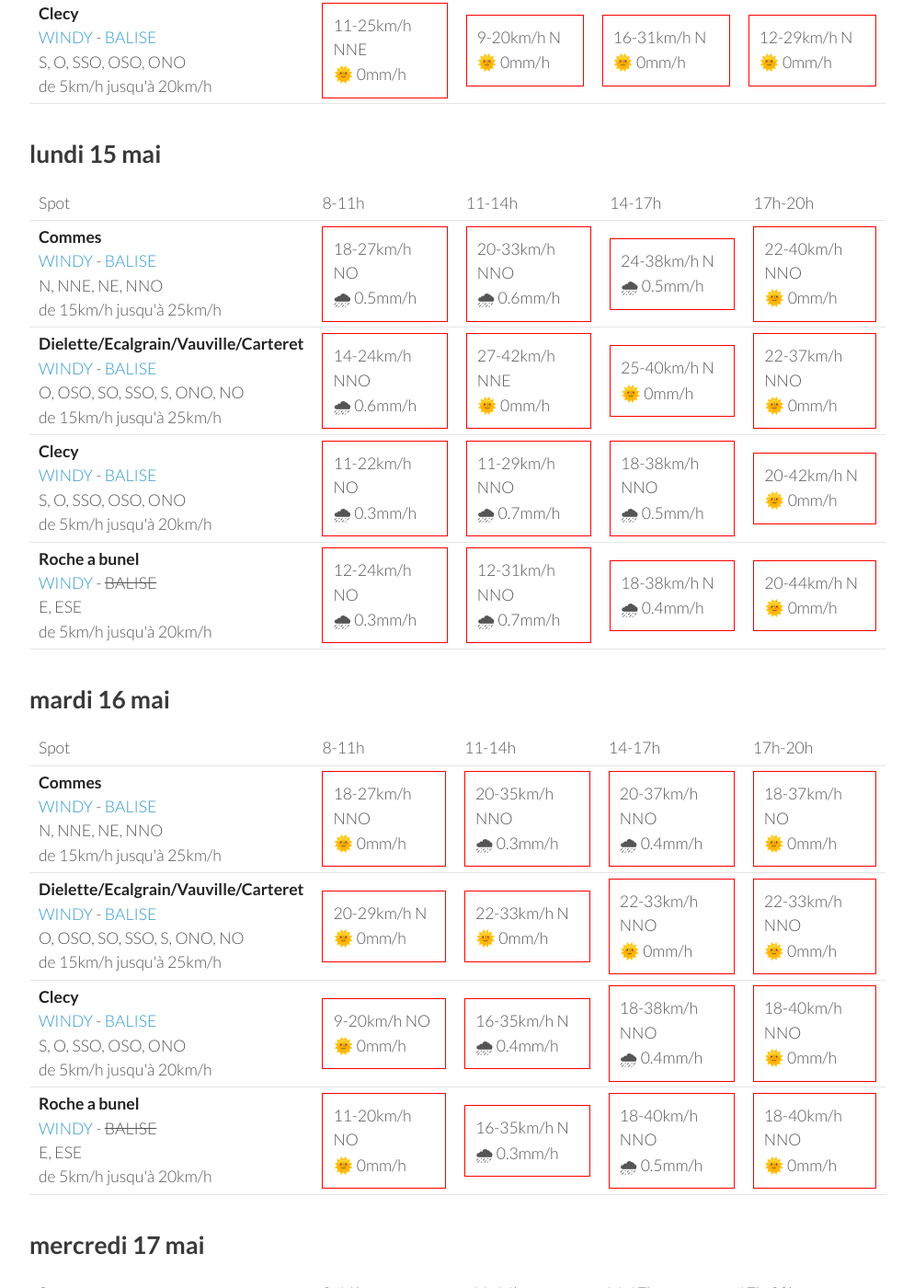
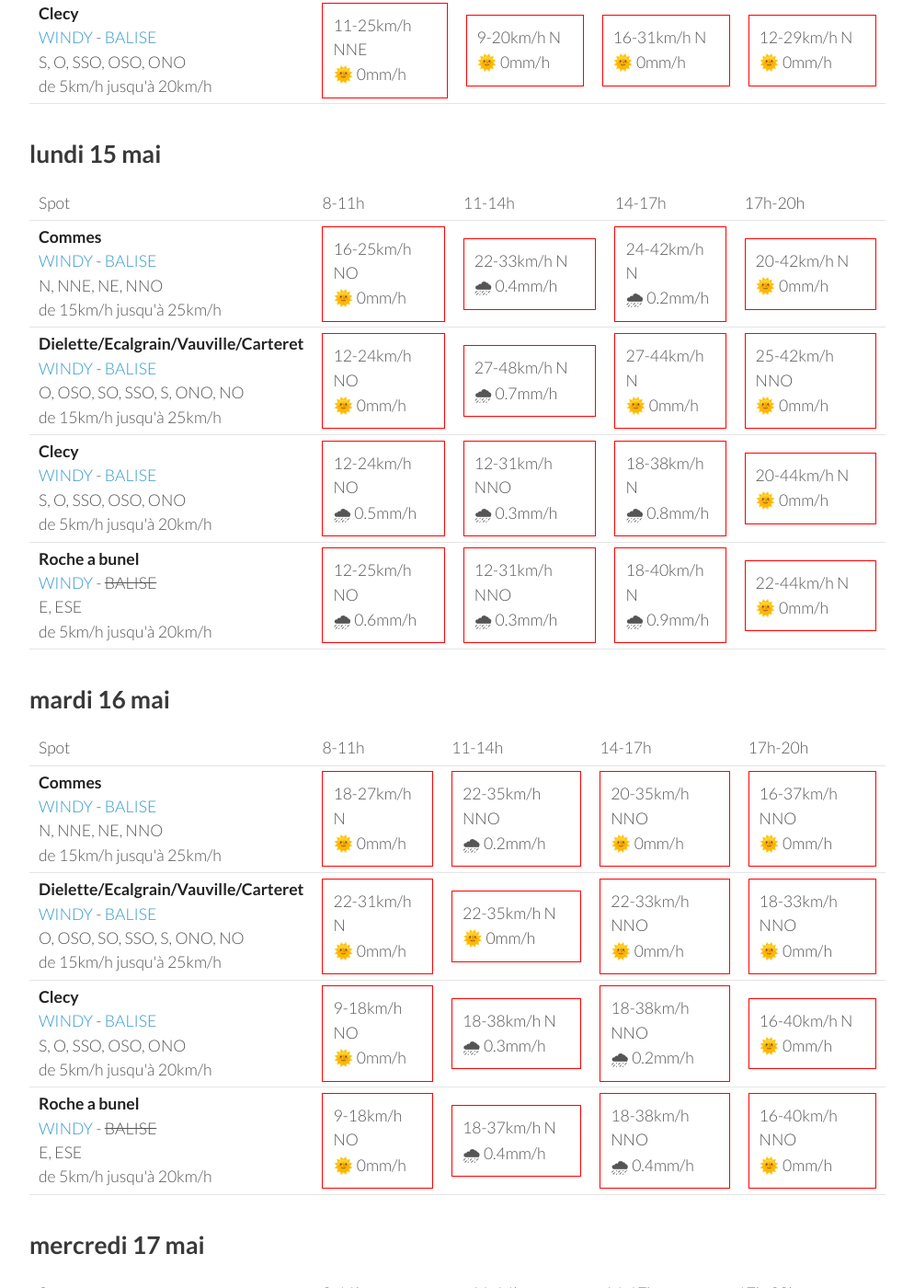
Before and after one commit to parapente-dans-le-nord/parapente-dans-le-nord.github.io, a Jekyll site: the page built from normandie.markdown, in a window 1280 px wide and 1400 px high, scrolled down 1317 px. Shown: the whole window at 92% size, without its empty margins (26-1020 px from the left). Built offline with Jekyll 4.4.1, drawn with Linux system fonts in a browser that asks for light colours; some of the changed text lies outside the part shown.

Commit message:
update index.markdown

```diff
--- a/normandie.markdown
+++ b/normandie.markdown
@@ -132,40 +132,40 @@ page mise à jour le samedi 13 mai 13:46
 <tr>
         <td><strong>Commes</strong><br><a href="https://windy.com/49.346/-0.726?48.936,-0.726,8">WINDY</a> - <span class=""><a href="http://www.balisemeteo.com/balise.php?idBalise=158">BALISE</a> </span><br> <span class="vent-favorable">N, NNE, NE, NNO</span><br><span class="force-vent">de 15km/h jusqu'à 25km/h</span> </td>
 
-            <td><div class="not-flyable"><p>18-27km/h NO</p><p>🌧 0.5mm/h</p></div></td>
-            <td><div class="not-flyable"><p>20-33km/h NNO</p><p>🌧 0.6mm/h</p></div></td>
-            <td><div class="not-flyable"><p>24-38km/h N</p><p>🌧 0.5mm/h</p></div></td>
-            <td><div class="not-flyable"><p>22-40km/h NNO</p><p>🌞 0mm/h</p></div></td>
+            <td><div class="not-flyable"><p>16-25km/h NO</p><p>🌞 0mm/h</p></div></td>
+            <td><div class="not-flyable"><p>22-33km/h N</p><p>🌧 0.4mm/h</p></div></td>
+            <td><div class="not-flyable"><p>24-42km/h N</p><p>🌧 0.2mm/h</p></div></td>
+            <td><div class="not-flyable"><p>20-42km/h N</p><p>🌞 0mm/h</p></div></td>
 
 
     </tr>
 <tr>
         <td><strong>Dielette/Ecalgrain/Vauville/Carteret</strong><br><a href="https://windy.com/49.650/-1.856?49.243,-1.856,8">WINDY</a> - <span class=""><a href="http://www.balisemeteo.com/balise.php?idBalise=81">BALISE</a> </span><br> <span class="vent-favorable">O, OSO, SO, SSO, S, ONO, NO</span><br><span class="force-vent">de 15km/h jusqu'à 25km/h</span> </td>
 
-            <td><div class="not-flyable"><p>14-24km/h NNO</p><p>🌧 0.6mm/h</p></div></td>
-            <td><div class="not-flyable"><p>27-42km/h NNE</p><p>🌞 0mm/h</p></div></td>
-            <td><div class="not-flyable"><p>25-40km/h N</p><p>🌞 0mm/h</p></div></td>
-            <td><div class="not-flyable"><p>22-37km/h NNO</p><p>🌞 0mm/h</p></div></td>
+            <td><div class="not-flyable"><p>12-24km/h NO</p><p>🌞 0mm/h</p></div></td>
+            <td><div class="not-flyable"><p>27-48km/h N</p><p>🌧 0.7mm/h</p></div></td>
+            <td><div class="not-flyable"><p>27-44km/h N</p><p>🌞 0mm/h</p></div></td>
+            <td><div class="not-flyable"><p>25-42km/h NNO</p><p>🌞 0mm/h</p></div></td>
 
 
     </tr>
 <tr>
         <td><strong>Clecy</strong><br><a href="https://windy.com/48.929/-0.470?48.516,-0.470,8">WINDY</a> - <span class=""><a href="http://www.balisemeteo.com/balise.php?idBalise=122">BALISE</a> </span><br> <span class="vent-favorable">S, O, SSO, OSO, ONO</span><br><span class="force-vent">de 5km/h jusqu'à 20km/h</span> </td>
 
-            <td><div class="not-flyable"><p>11-22km/h NO</p><p>🌧 0.3mm/h</p></div></td>
-            <td><div class="not-flyable"><p>11-29km/h NNO</p><p>🌧 0.7mm/h</p></div></td>
-            <td><div class="not-flyable"><p>18-38km/h NNO</p><p>🌧 0.5mm/h</p></div></td>
-            <td><div class="not-flyable"><p>20-42km/h N</p><p>🌞 0mm/h</p></div></td>
+            <td><div class="not-flyable"><p>12-24km/h NO</p><p>🌧 0.5mm/h</p></div></td>
+            <td><div class="not-flyable"><p>12-31km/h NNO</p><p>🌧 0.3mm/h</p></div></td>
+            <td><div class="not-flyable"><p>18-38km/h N</p><p>🌧 0.8mm/h</p></div></td>
+            <td><div class="not-flyable"><p>20-44km/h N</p><p>🌞 0mm/h</p></div></td>
 
 
     </tr>
 <tr>
         <td><strong>Roche a bunel</strong><br><a href="https://windy.com/48.993/-0.499?48.580,-0.499,8">WINDY</a> - <span class="no-balise"> BALISE </span><br> <span class="vent-favorable">E, ESE</span><br><span class="force-vent">de 5km/h jusqu'à 20km/h</span> </td>
 
-            <td><div class="not-flyable"><p>12-24km/h NO</p><p>🌧 0.3mm/h</p></div></td>
-            <td><div class="not-flyable"><p>12-31km/h NNO</p><p>🌧 0.7mm/h</p></div></td>
-            <td><div class="not-flyable"><p>18-38km/h N</p><p>🌧 0.4mm/h</p></div></td>
-            <td><div class="not-flyable"><p>20-44km/h N</p><p>🌞 0mm/h</p></div></td>
+            <td><div class="not-flyable"><p>12-25km/h NO</p><p>🌧 0.6mm/h</p></div></td>
+            <td><div class="not-flyable"><p>12-31km/h NNO</p><p>🌧 0.3mm/h</p></div></td>
+            <td><div class="not-flyable"><p>18-40km/h N</p><p>🌧 0.9mm/h</p></div></td>
+            <td><div class="not-flyable"><p>22-44km/h N</p><p>🌞 0mm/h</p></div></td>
 
 
     </tr>
@@ -188,40 +188,40 @@ page mise à jour le samedi 13 mai 13:46
 <tr>
         <td><strong>Commes</strong><br><a href="https://windy.com/49.346/-0.726?48.936,-0.726,8">WINDY</a> - <span class=""><a href="http://www.balisemeteo.com/balise.php?idBalise=158">BALISE</a> </span><br> <span class="vent-favorable">N, NNE, NE, NNO</span><br><span class="force-vent">de 15km/h jusqu'à 25km/h</span> </td>
 
-            <td><div class="not-flyable"><p>18-27km/h NNO</p><p>🌞 0mm/h</p></div></td>
-            <td><div class="not-flyable"><p>20-35km/h NNO</p><p>🌧 0.3mm/h</p></div></td>
-            <td><div class="not-flyable"><p>20-37km/h NNO</p><p>🌧 0.4mm/h</p></div></td>
-            <td><div class="not-flyable"><p>18-37km/h NO</p><p>🌞 0mm/h</p></div></td>
+            <td><div class="not-flyable"><p>18-27km/h N</p><p>🌞 0mm/h</p></div></td>
+            <td><div class="not-flyable"><p>22-35km/h NNO</p><p>🌧 0.2mm/h</p></div></td>
+            <td><div class="not-flyable"><p>20-35km/h NNO</p><p>🌞 0mm/h</p></div></td>
+            <td><div class="not-flyable"><p>16-37km/h NNO</p><p>🌞 0mm/h</p></div></td>
 
 
     </tr>
 <tr>
         <td><strong>Dielette/Ecalgrain/Vauville/Carteret</strong><br><a href="https://windy.com/49.650/-1.856?49.243,-1.856,8">WINDY</a> - <span class=""><a href="http://www.balisemeteo.com/balise.php?idBalise=81">BALISE</a> </span><br> <span class="vent-favorable">O, OSO, SO, SSO, S, ONO, NO</span><br><span class="force-vent">de 15km/h jusqu'à 25km/h</span> </td>
 
-            <td><div class="not-flyable"><p>20-29km/h N</p><p>🌞 0mm/h</p></div></td>
-            <td><div class="not-flyable"><p>22-33km/h N</p><p>🌞 0mm/h</p></div></td>
+            <td><div class="not-flyable"><p>22-31km/h N</p><p>🌞 0mm/h</p></div></td>
+            <td><div class="not-flyable"><p>22-35km/h N</p><p>🌞 0mm/h</p></div></td>
             <td><div class="not-flyable"><p>22-33km/h NNO</p><p>🌞 0mm/h</p></div></td>
-            <td><div class="not-flyable"><p>22-33km/h NNO</p><p>🌞 0mm/h</p></div></td>
+            <td><div class="not-flyable"><p>18-33km/h NNO</p><p>🌞 0mm/h</p></div></td>
 
 
     </tr>
 <tr>
         <td><strong>Clecy</strong><br><a href="https://windy.com/48.929/-0.470?48.516,-0.470,8">WINDY</a> - <span class=""><a href="http://www.balisemeteo.com/balise.php?idBalise=122">BALISE</a> </span><br> <span class="vent-favorable">S, O, SSO, OSO, ONO</span><br><span class="force-vent">de 5km/h jusqu'à 20km/h</span> </td>
 
-            <td><div class="not-flyable"><p>9-20km/h NO</p><p>🌞 0mm/h</p></div></td>
-            <td><div class="not-flyable"><p>16-35km/h N</p><p>🌧 0.4mm/h</p></div></td>
-            <td><div class="not-flyable"><p>18-38km/h NNO</p><p>🌧 0.4mm/h</p></div></td>
-            <td><div class="not-flyable"><p>18-40km/h NNO</p><p>🌞 0mm/h</p></div></td>
+            <td><div class="not-flyable"><p>9-18km/h NO</p><p>🌞 0mm/h</p></div></td>
+            <td><div class="not-flyable"><p>18-38km/h N</p><p>🌧 0.3mm/h</p></div></td>
+            <td><div class="not-flyable"><p>18-38km/h NNO</p><p>🌧 0.2mm/h</p></div></td>
+            <td><div class="not-flyable"><p>16-40km/h N</p><p>🌞 0mm/h</p></div></td>
 
 
     </tr>
 <tr>
         <td><strong>Roche a bunel</strong><br><a href="https://windy.com/48.993/-0.499?48.580,-0.499,8">WINDY</a> - <span class="no-balise"> BALISE </span><br> <span class="vent-favorable">E, ESE</span><br><span class="force-vent">de 5km/h jusqu'à 20km/h</span> </td>
 
-            <td><div class="not-flyable"><p>11-20km/h NO</p><p>🌞 0mm/h</p></div></td>
-            <td><div class="not-flyable"><p>16-35km/h N</p><p>🌧 0.3mm/h</p></div></td>
-            <td><div class="not-flyable"><p>18-40km/h NNO</p><p>🌧 0.5mm/h</p></div></td>
-            <td><div class="not-flyable"><p>18-40km/h NNO</p><p>🌞 0mm/h</p></div></td>
+            <td><div class="not-flyable"><p>9-18km/h NO</p><p>🌞 0mm/h</p></div></td>
+            <td><div class="not-flyable"><p>18-37km/h N</p><p>🌧 0.4mm/h</p></div></td>
+            <td><div class="not-flyable"><p>18-38km/h NNO</p><p>🌧 0.4mm/h</p></div></td>
+            <td><div class="not-flyable"><p>16-40km/h NNO</p><p>🌞 0mm/h</p></div></td>
 
 
     </tr>
```
Also changed, not shown: other parts of normandie.markdown (+1 -1 lines).
